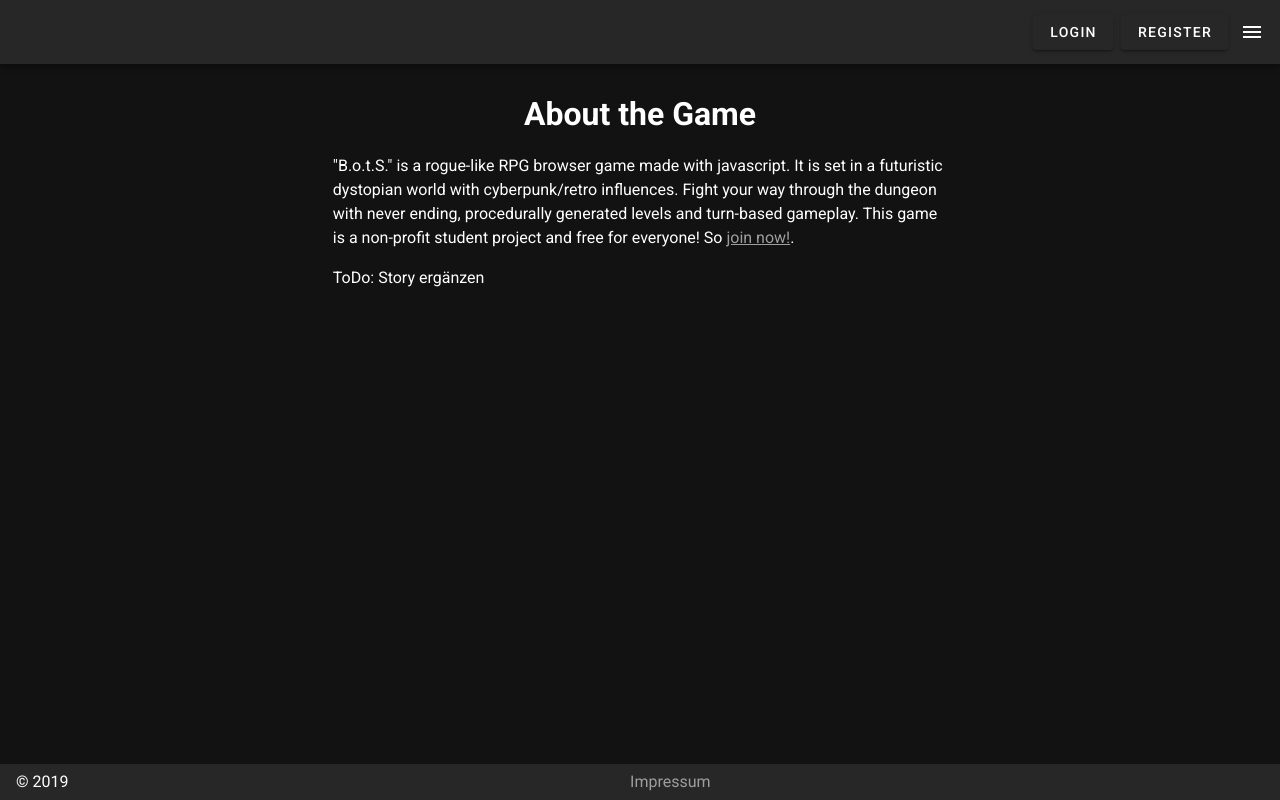
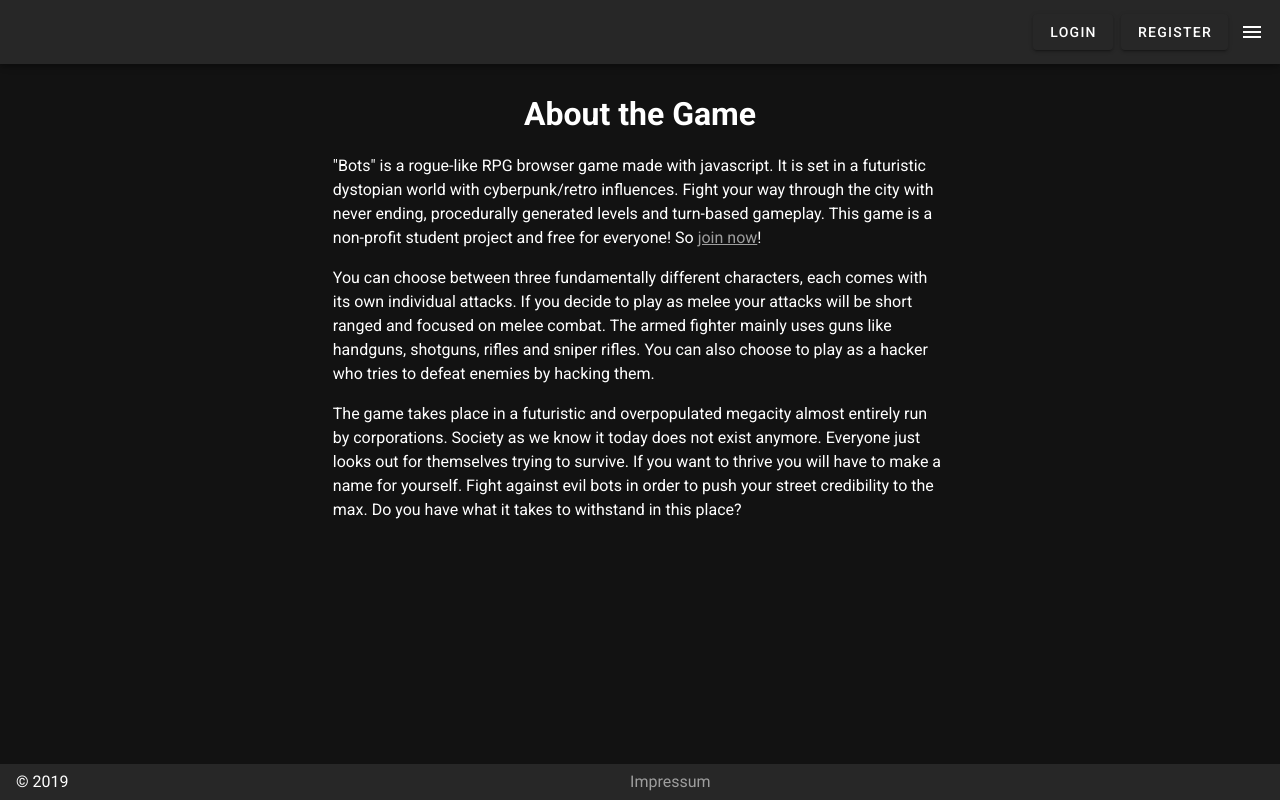
Before and after one commit to hfu-gis/Delta, a Vue app: page /About in a window 1280 px wide. Built offline with nearby package versions, Linux system fonts and the light colour scheme.

Commit message:
About: Background information added

```diff
--- a/src/views/About.vue
+++ b/src/views/About.vue
@@ -2,18 +2,32 @@
     <div>
         <header><h1>About the Game</h1></header>
         <main>
+
             <p></p>
-            "B.o.t.S." is a rogue-like RPG browser game made with
-            javascript. It is set in a futuristic dystopian world with cyberpunk/retro
-            influences.
 
-            Fight your way through the dungeon with never ending, procedurally
+            "Bots" is a rogue-like RPG browser game made with
+            javascript. It is set in a futuristic dystopian world with cyberpunk/retro influences.
+
+            Fight your way through the city with never ending, procedurally
             generated levels and turn-based gameplay.
 
             This game is a non-profit student project and free for everyone! So
-            <a href="Registration">join now!</a>.
+            <router-link to="/Registration">join now</router-link>!
+
             <p></p>
-            ToDo: Story ergänzen
+
+            You can choose between three fundamentally different characters, each comes with its own individual attacks.
+            If you decide to play as melee your attacks will be short ranged and focused on melee combat.
+            The armed fighter mainly uses guns like handguns, shotguns, rifles and sniper rifles.
+            You can also choose to play as a hacker who tries to defeat enemies by hacking them.
+
+            <p></p>
+
+            The game takes place in a futuristic and overpopulated megacity almost entirely run by corporations.
+            Society as we know it today does not exist anymore. Everyone just looks out for themselves trying to survive.
+            If you want to thrive you will have to make a name for yourself.
+            Fight against evil bots in order to push your street credibility to the max.
+            Do you have what it takes to withstand in this place?
         </main>
     </div>
 </template>
--- a/src/views/LoginBotS.vue
+++ b/src/views/LoginBotS.vue
@@ -74,9 +74,9 @@
 
 <style scoped>
   .login{
-    margin-top: 2%;
+    margin-top: 3%;
   }
   p{
-    margin-top: 1%;
+    margin-top: 3%;
   }
 </style>
--- a/src/views/Registration.vue
+++ b/src/views/Registration.vue
@@ -14,7 +14,7 @@
                                                 id="username"
                                                 v-model="username"
                                                 type="username">
-                                                </v-text-field>
+                                                required</v-text-field>
                                     </v-flex>
                                 </v-layout>
                                 <v-layout row>
@@ -53,7 +53,7 @@
                                 <v-layout row>
                                     <v-flex xs12>
                                         <v-btn type="submit">Sign up</v-btn>
-                                        <p>By creating an account you agree to our <a href="Privacy">Terms & Privacy</a>.
+                                        <p>By creating an account you agree to our <router-link to="Privacy">Terms & Conditions</router-link>.
                                         </p>
                                         <p>Already have an account?
                                             <router-link to="/Login">Sign in</router-link>
@@ -106,10 +106,11 @@
 
 <style scoped>
     .register {
-        margin-top: 2%;
+        margin-top: 3%;
     }
 
     p {
-        margin-top: 1%;
+        margin-top: 3%;
     }
+
 </style>
```
